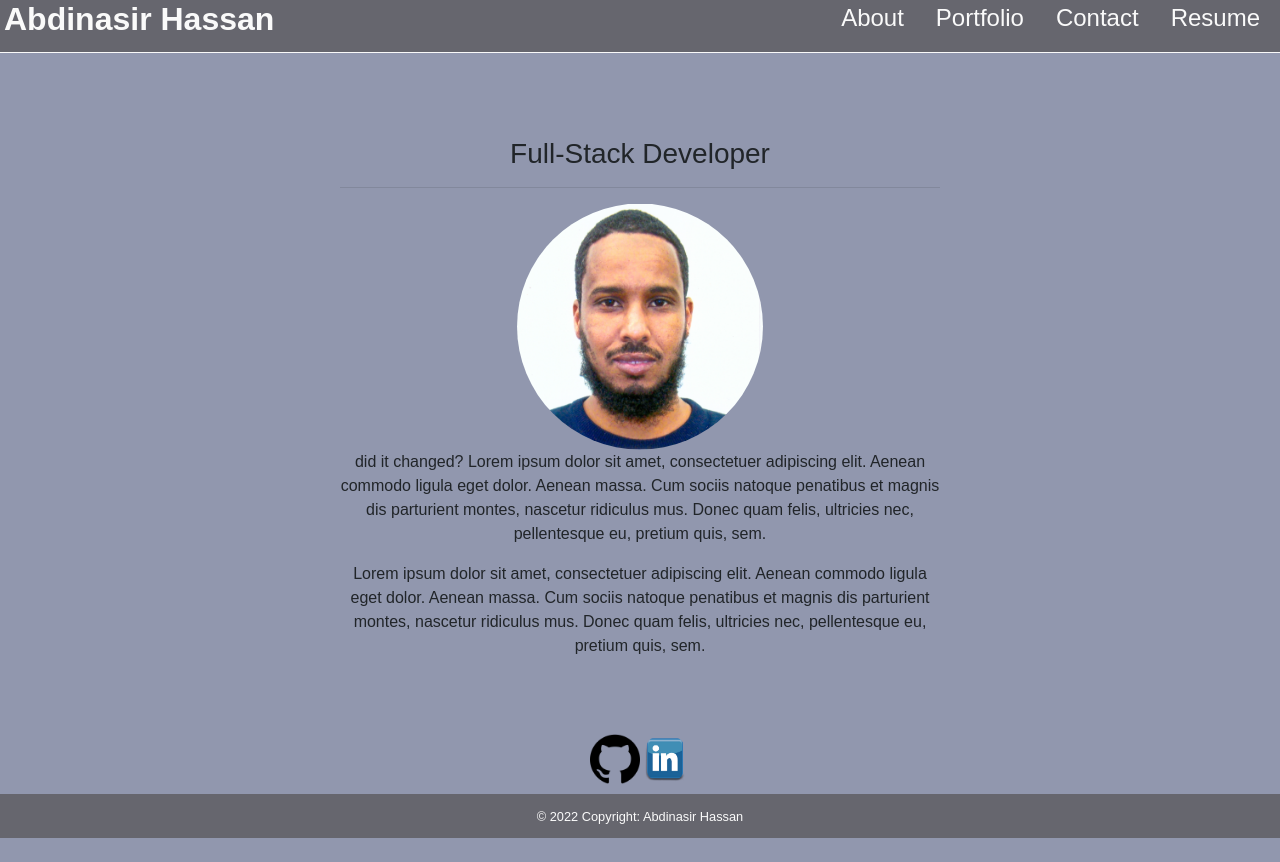
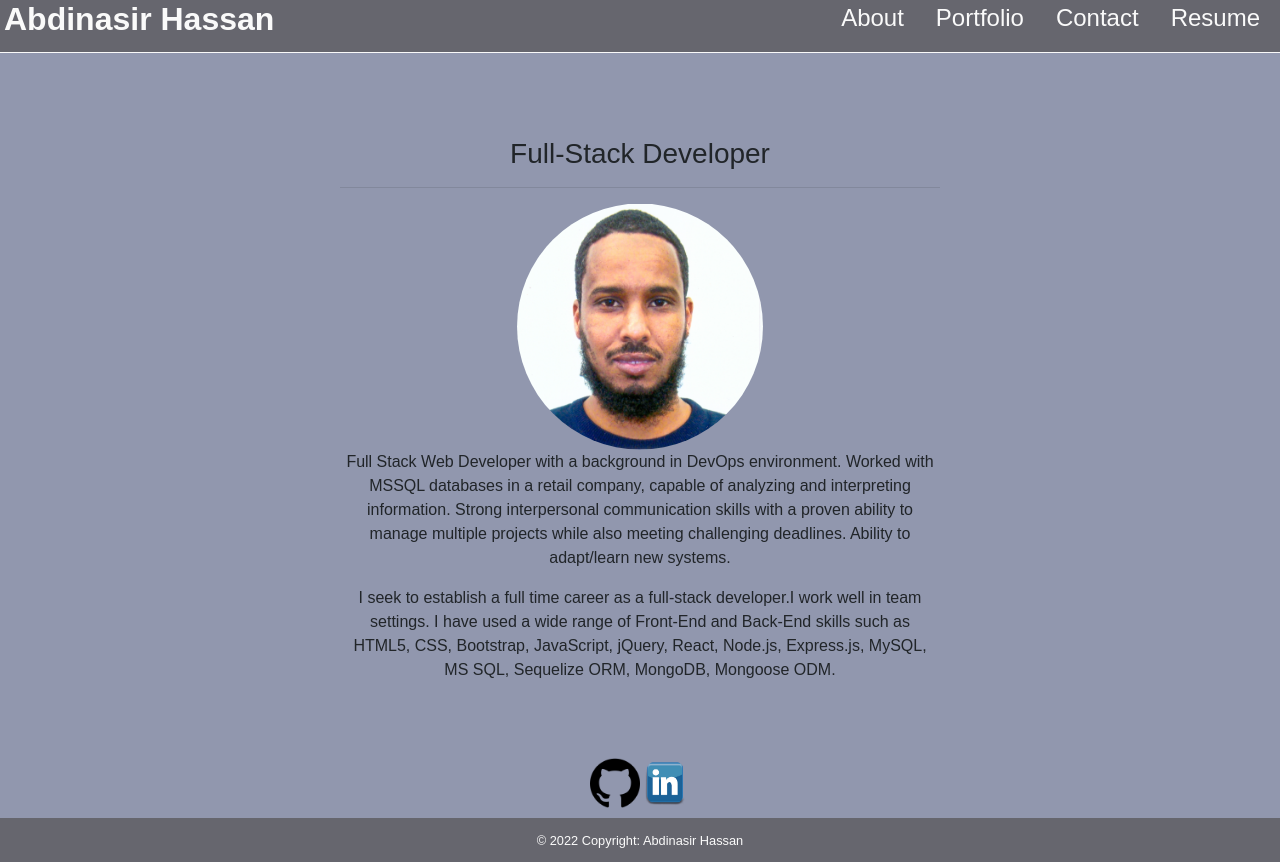
Before and after one commit to abdinasirh/react-portfolio, a React (Create React App) app: page / in a window 1280 px wide. Before the commit the page ends 838 px from the top, so only its background shows below. Built offline with nearby package versions, Linux system fonts and the light colour scheme.

Commit message:
make my name a link

```diff
--- a/src/components/About/index.js
+++ b/src/components/About/index.js
@@ -10,17 +10,11 @@ const About = () => {
 						className="my-photo"
 					></img>
       <p>
-        did it changed?
-        Lorem ipsum dolor sit amet, consectetuer adipiscing elit. Aenean commodo
-        ligula eget dolor. Aenean massa. Cum sociis natoque penatibus et magnis
-        dis parturient montes, nascetur ridiculus mus. Donec quam felis,
-        ultricies nec, pellentesque eu, pretium quis, sem.
+      Full Stack Web Developer with a background in DevOps environment. Worked with MSSQL databases in a retail company, capable of analyzing and interpreting information. Strong interpersonal communication skills with a proven ability to manage multiple projects while also meeting challenging deadlines. Ability to adapt/learn new systems.
       </p>
       <p>
-        Lorem ipsum dolor sit amet, consectetuer adipiscing elit. Aenean commodo
-        ligula eget dolor. Aenean massa. Cum sociis natoque penatibus et magnis
-        dis parturient montes, nascetur ridiculus mus. Donec quam felis,
-        ultricies nec, pellentesque eu, pretium quis, sem.
+      I seek to establish a full time career as a full-stack developer.I work well in team settings. I have used a wide range of Front-End and Back-End skills such as HTML5, CSS, Bootstrap, JavaScript, jQuery, React, Node.js, Express.js, MySQL,  MS SQL, Sequelize ORM, MongoDB, Mongoose ODM.
+
       </p>
     </div>
   );
--- a/src/components/Contact/index.js
+++ b/src/components/Contact/index.js
@@ -45,7 +45,7 @@ function ContactForm() {
   return (
     <div className="center">
       <div>
-        <h3>Contact Me</h3>
+        <h3>Let us get in touch</h3>
       </div>
       <Form>
       <Form.Group className="mb-4" controlId="formBasicEmail" onSubmit={handleSubmit}>
@@ -67,6 +67,8 @@ function ContactForm() {
     </Form>
     </div>
 
+
+
   );
 }
 
--- a/src/components/Navbar/index.js
+++ b/src/components/Navbar/index.js
@@ -4,7 +4,7 @@ const Navbar = () => {
   return (
     <header className="flex-row px-1">
       <h2>
-        <strong className="white-text">Abdinasir Hassan</strong>
+        <strong className="white-text"> <Link to="/">Abdinasir Hassan</Link></strong>
       </h2>
       <nav>
         <ul className="flex-row">
```
